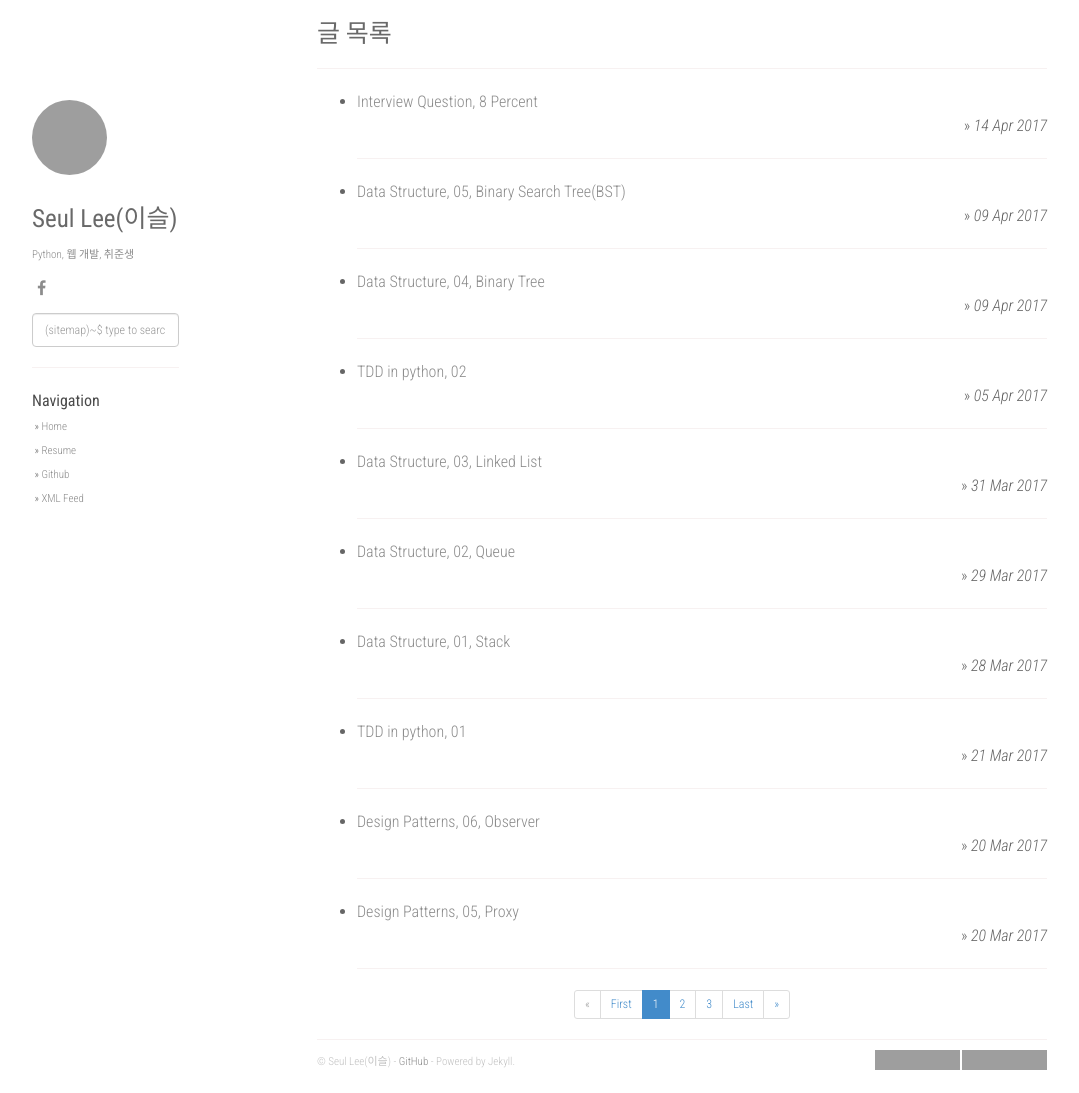
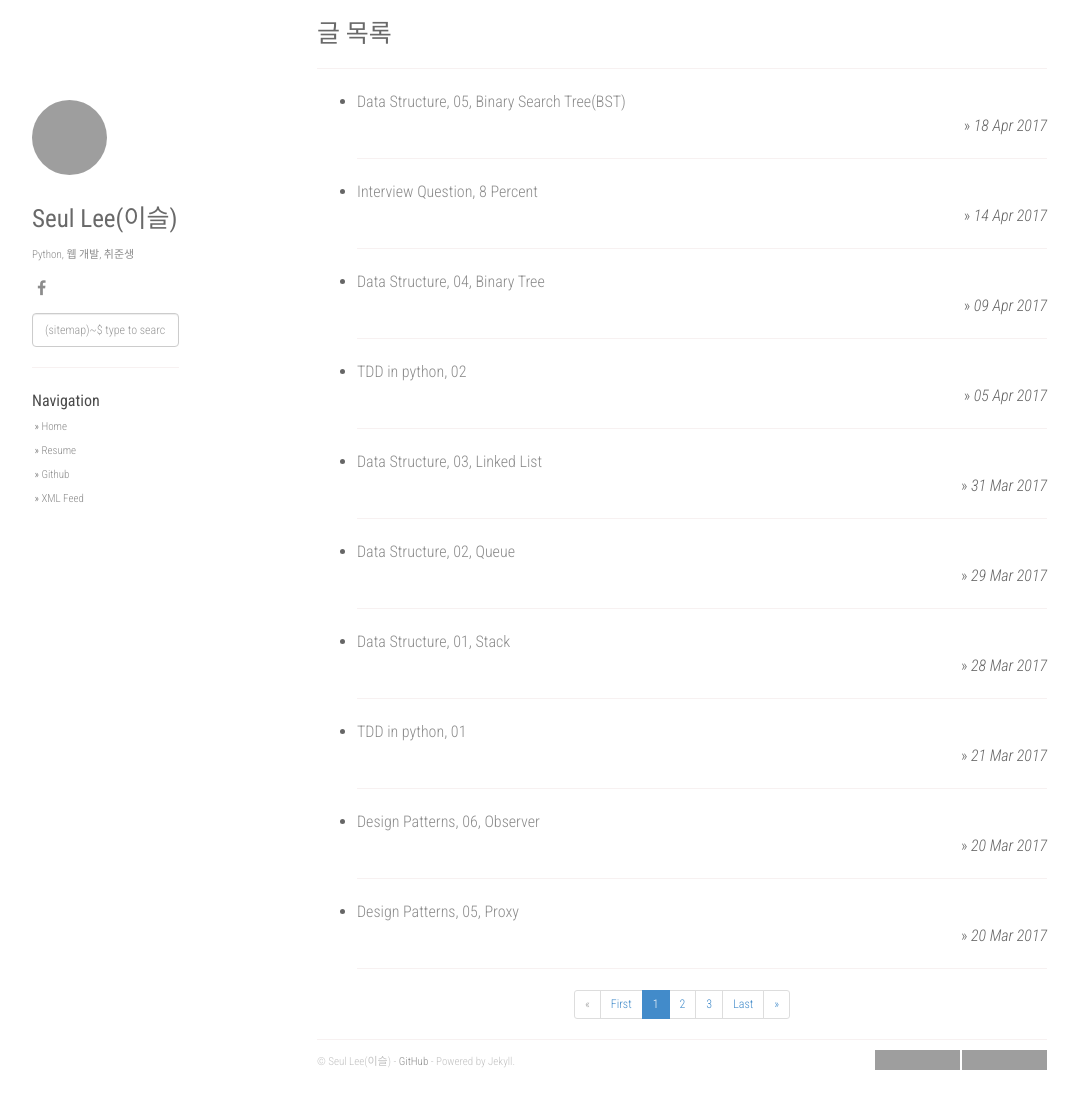
Before and after one commit to lee-seul/lee-seul.github.com, a Jekyll site: the page built from index.html, in a window 1280 px wide and 1093 px high. Shown: the whole window, without its empty margins (53-1132 px from the left). Built offline with Jekyll 4.4.1, drawn with Linux system fonts in a browser that asks for light colours; nearby versions of some CDN libraries; the list of posts is cut into pages by our own code; grey boxes are pictures that could not be loaded.

Commit message:
이진 탐색 트리 포스팅 날짜 수정

```diff
--- a/_posts/2017-04-18-data-structure-05-BST.markdown
+++ b/_posts/2017-04-18-data-structure-05-BST.markdown
@@ -1,7 +1,7 @@
 ---
 layout: post
 title: "Data Structure, 05, Binary Search Tree(BST) "
-date: 2017-04-09 17:31:22 +0900
+date: 2017-04-18 17:31:22 +0900
 categories: [algorithm, python]
 encoding: UTF-8
 ---
@@ -15,6 +15,9 @@ encoding: UTF-8
 
 
 ### 5. 이진 탐색 트리(Binary Search Tree)
+
+<br/>
+<br/>
 
 이진 탐색 트리는 이진 트리로서 공백일 수 있고 공백이 아니라면 다음 4가지 성질을 만족해야한다.
 
```
